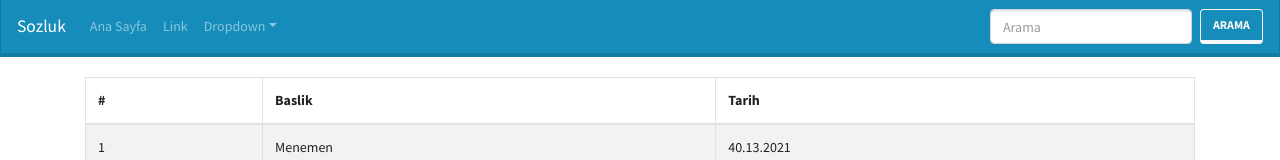
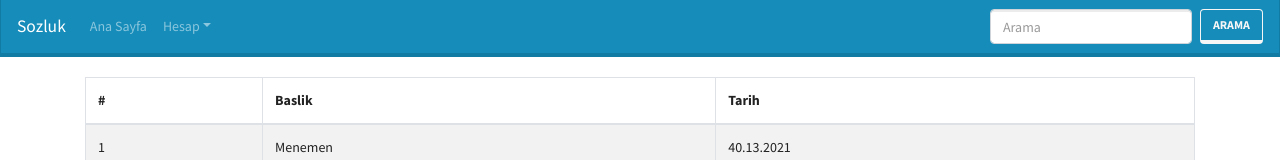
Before and after one commit to EkremDincel/Sozluk, a React (Create React App) app in the folder frontend/: page / in a window 1280 px wide. Shown: the top 160 px of the page. Built offline with nearby package versions, Linux system fonts and the light colour scheme.

Commit message:
Edit Navbar

```diff
--- a/frontend/src/App.js
+++ b/frontend/src/App.js
@@ -29,13 +29,9 @@
           <Navbar.Collapse id="basic-navbar-nav">
             <Nav className="mr-auto">
               <Nav.Link href="#">Ana Sayfa</Nav.Link>
-              <Nav.Link href="#link">Link</Nav.Link>
-              <NavDropdown title="Dropdown" id="basic-nav-dropdown">
-                <NavDropdown.Item href="#action/3.1">Action</NavDropdown.Item>
-                <NavDropdown.Item href="#action/3.2">Another action</NavDropdown.Item>
-                <NavDropdown.Item href="#action/3.3">Something</NavDropdown.Item>
-                <NavDropdown.Divider />
-                <NavDropdown.Item href="#action/3.4">Separated link</NavDropdown.Item>
+              <NavDropdown title="Hesap" id="basic-nav-dropdown">
+                <NavDropdown.Item href="#action/3.1">Giris Yap</NavDropdown.Item>
+                <NavDropdown.Item href="#action/3.2">Kaydol</NavDropdown.Item>
               </NavDropdown>
             </Nav>
             <Form inline>
```
